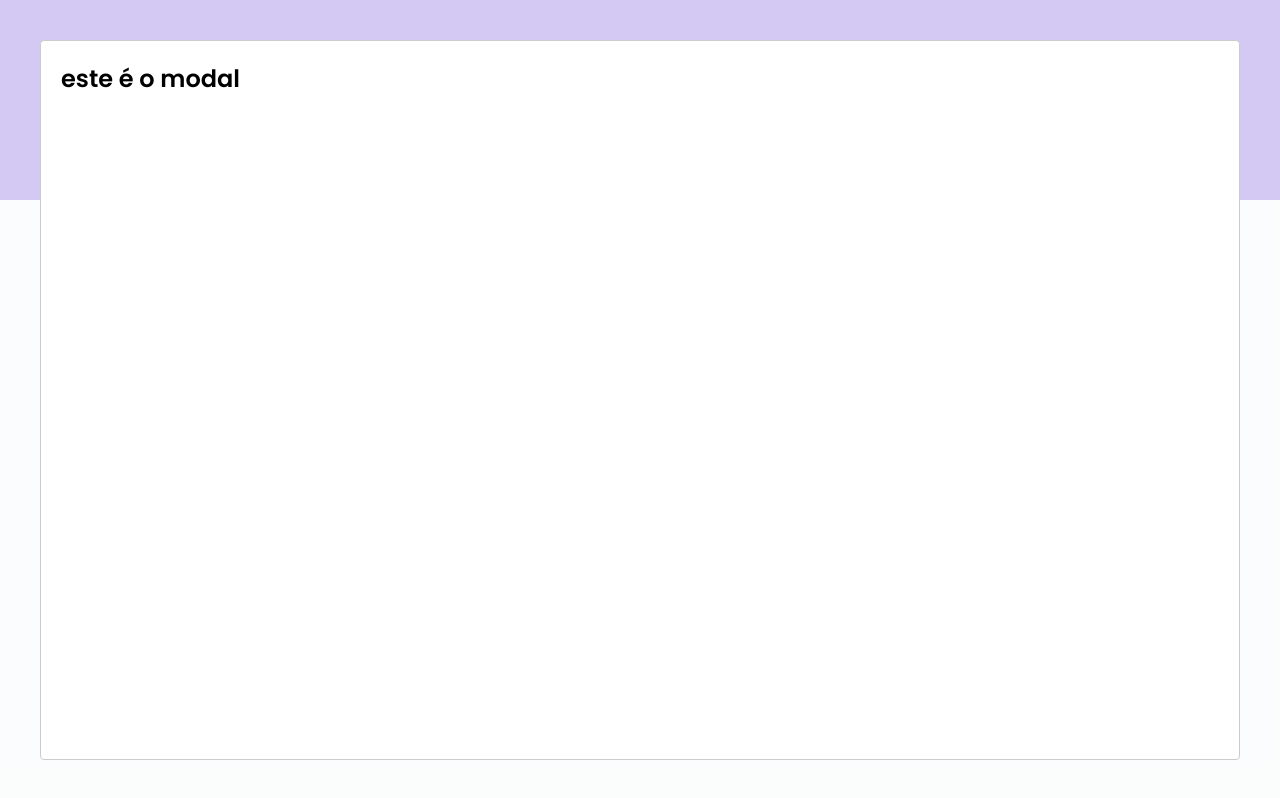
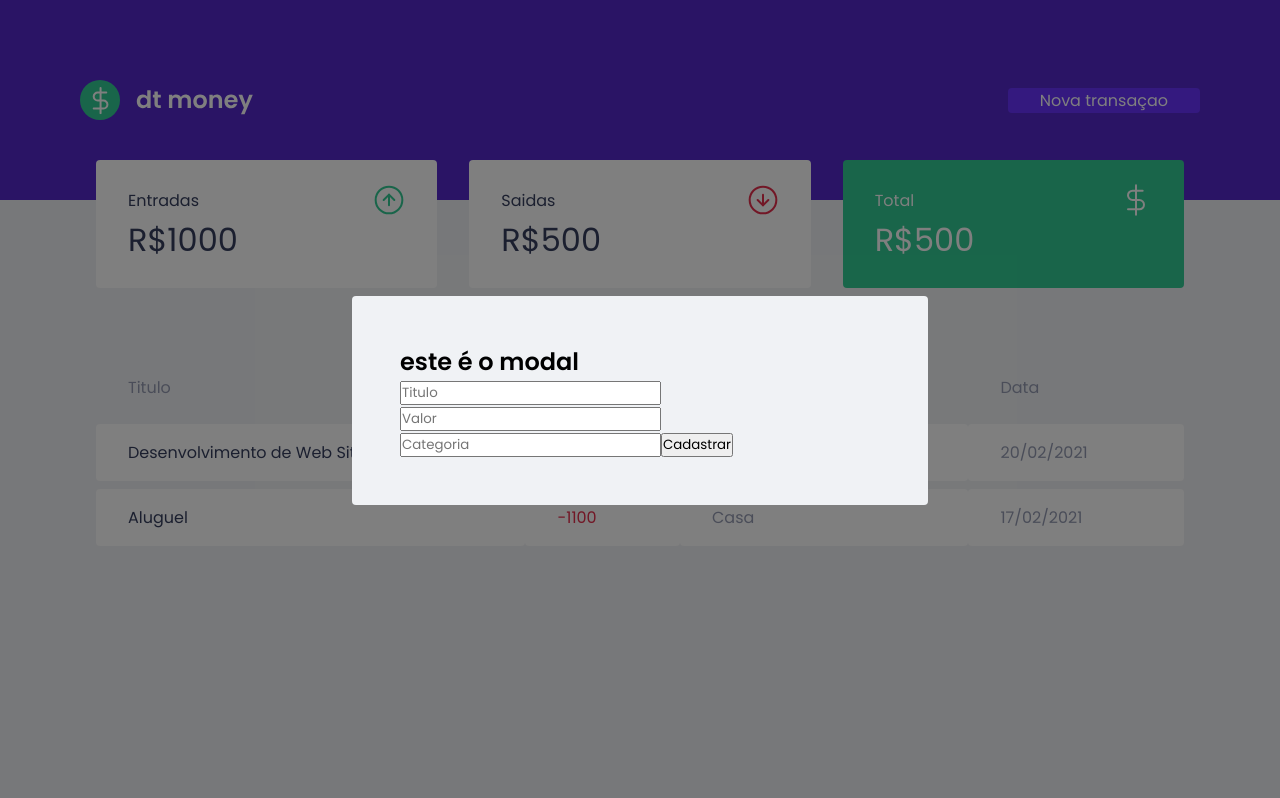
Before and after one commit to pedrokpdo/approcket, a React (Create React App) app: page / in a window 1280 px wide. Both pictures are taken after a click on the button "Nova transaçao". Built offline with nearby package versions, Linux system fonts and the light colour scheme; no server answers; what miragejs would draw is missing.

Commit message:
estruturaFormulario

```diff
--- a/src/components/NewTransactionModal/index.tsx
+++ b/src/components/NewTransactionModal/index.tsx
@@ -1,4 +1,5 @@
 import Modal from 'react-modal'
+import { Container } from './styles';
 
 interface NewTransactionModalProps {
     isOpen: boolean;
@@ -10,8 +11,25 @@
         <Modal
             isOpen={isOpen}
             onRequestClose={onRequestClose}
+            overlayClassName='react-modal-overlay'
+            className='react-modal-content'
         >
-            <h2>este é o modal</h2>
+            <Container>
+                <h2>este é o modal</h2>
+                <input
+                    placeholder='Titulo'
+                />
+                <input
+                    placeholder='Valor'
+                />
+                <input
+                    placeholder='Categoria'
+                />
+                <button type="submit">
+                    Cadastrar
+                </button>
+            </Container>
+
         </Modal>
     )
 }
--- a/src/components/NewTransactionModal/styles.ts
+++ b/src/components/NewTransactionModal/styles.ts
@@ -1,5 +1,5 @@
 import styled from 'styled-components'
 
-export const Container = styled.div`
+export const Container = styled.form`
 
 `
--- a/src/styles/global.ts
+++ b/src/styles/global.ts
@@ -48,4 +48,23 @@
        opacity: 0.6;
        cursor:not-allowed ;
    }
+    .react-modal-overlay {
+        background: rgba(0,0,0,0.5);
+        position: fixed;
+        top: 0;
+        bottom: 0;
+        right: 0;
+        left: 0;
+        display: flex;
+        align-items: center;
+        justify-content: center;
+    }
+    .react-modal-content{
+width: 100%;
+max-width: 576px;
+background: var(--background);
+padding: 3rem;
+position: relative;
+border-radius: 0.25rem;
+    }
 `
```
